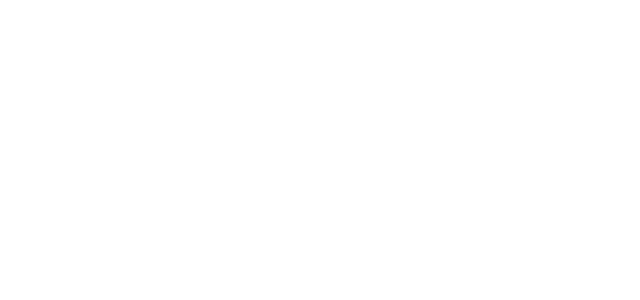
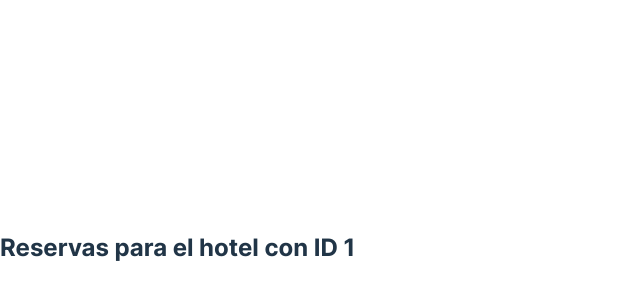
Before and after one commit to FactoriaF5Code/rc2-project-6-grupo-2, a React (Vite) app in the folder frontend/: page /reservas/1 in a window 1280 px wide. Before the commit this address had no page. Shown: the part 152-452 px from the top of the page, without its empty margins (0-640 px from the left). Built offline with nearby package versions, Linux system fonts and the light colour scheme.

Commit message:
añadidos link a los hoteles

```diff
--- a/frontend/src/App.jsx
+++ b/frontend/src/App.jsx
@@ -1,5 +1,5 @@
 import "./App.css";
-import  Home  from "./components/Home";
+import Home from "./components/Home";
 import Reservas from './components/Reservas/Reservas';
 import { BrowserRouter as Router, Route, Routes } from "react-router-dom";
 
@@ -8,7 +8,7 @@ function App() {
     <Router>
       <Routes>
         <Route path="/" element={<Home />} />
-        <Route path="/reservas" element={<Reservas />} />
+        <Route path="/reservas/:hotelId" element={<Reservas />} />
       </Routes>
     </Router>
   );
--- a/frontend/src/components/Catalogo/Catalogo.css
+++ b/frontend/src/components/Catalogo/Catalogo.css
@@ -60,3 +60,6 @@
   color: var(--blanco);
   text-decoration: none;
 }
+.hotel-link{
+  text-decoration: none;
+}
--- a/frontend/src/components/Catalogo/Catalogo.jsx
+++ b/frontend/src/components/Catalogo/Catalogo.jsx
@@ -1,14 +1,16 @@
+import Corazon from "./Corazon";
 import { useFetch } from "../../useFetch";
 import "./Catalogo.css";
-import {Link} from 'react-router-dom';
-import Corazon from "./Corazon";
+import { Link } from "react-router-dom";
 
 export const Catalogo = () => {
   const { data } = useFetch("http://localhost:8080/api/hotels");
+
   return (
     <div className="fondoBody">
       {data?.map((hotel) => (
-        <section key={hotel.id} className="container">
+        <div key={hotel.id}>
+          <section className="container">
             <section>
               <img
                 src={hotel.photoUrl}
@@ -23,12 +25,17 @@ export const Catalogo = () => {
               </div>
               <p className="masInfo">{hotel.description}</p>
               <section className="precio">
-              <p><b>{hotel.pricePerNight} €</b></p>
+                <p>
+                  <b>{hotel.pricePerNight} €</b>
+                </p>
                 <p>1 noche, 2 adultos</p>
-              <Link to="/reservas" className="Reservar">Reservar</Link>
+                <Link to={`/reservas/${hotel.id}`} className="hotel-link">
+                  <p className="Reservar">Reservar</p>
+                </Link>
               </section>
             </section>
           </section>
+        </div>
       ))}
     </div>
   );
--- a/frontend/src/components/Reservas/Reservas.jsx
+++ b/frontend/src/components/Reservas/Reservas.jsx
@@ -1,8 +1,16 @@
+import { useParams } from 'react-router-dom';
 
 function Reservas() {
+  const { hotelId } = useParams();
+
+  // Lógica para obtener la información del hotel con el hotelId y mostrarla en la página de reservas
+
   return (
-    <div>Reservas</div>
-  )
+    <div>
+      <h2>Reservas para el hotel con ID {hotelId}</h2>
+      {/* Mostrar información del hotel */}
+    </div>
+  );
 }
 
-export default Reservas
+export default Reservas;
```
Lines whose indentation alone changed are shown as unchanged.
